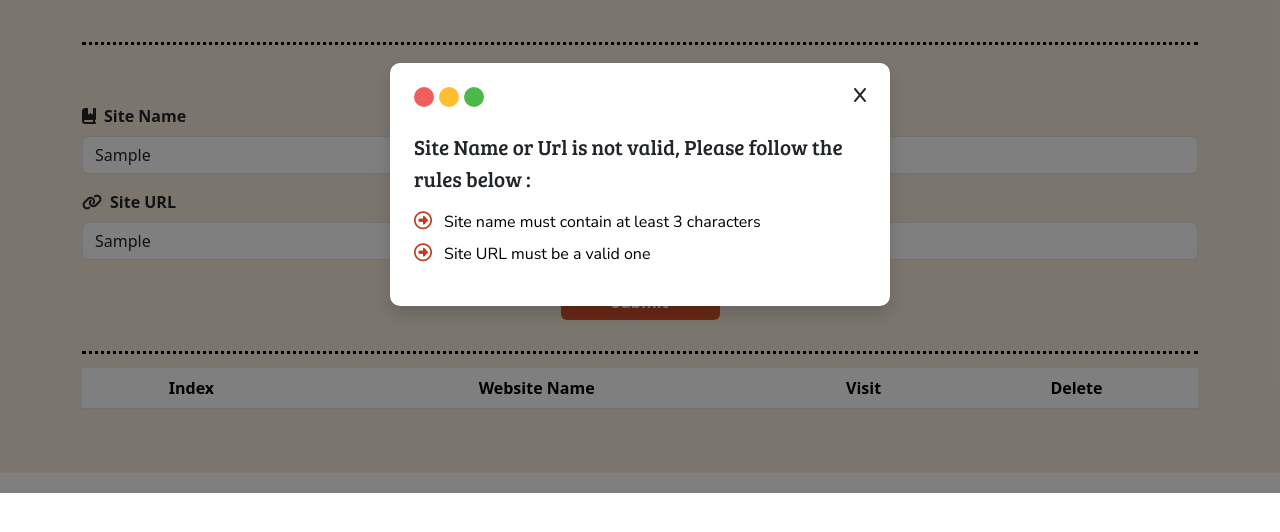
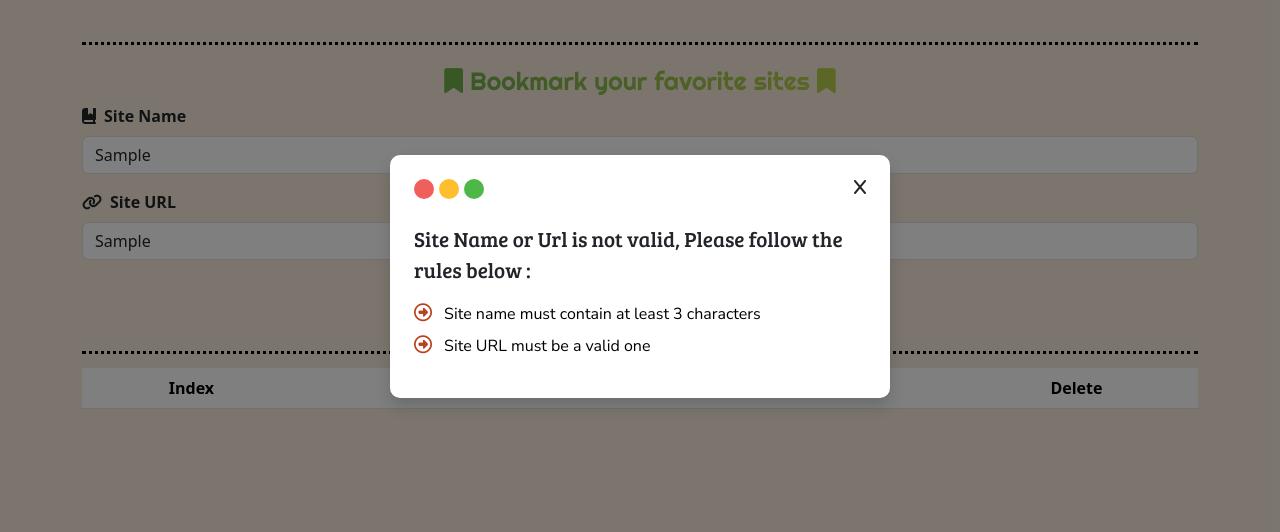
Before and after one commit to MohamedKhalel411/Bookmark, a plain HTML site: page index.html in a window 1280 px wide. Both pictures are taken after typing "Sample", "Sample" into the empty fields and a click on the button "Submit". Shown: the part 124-656 px from the top of the page. Drawn offline with Linux system fonts and the light colour scheme.

Commit message:
Add files via upload

```diff
--- a/css/style.css
+++ b/css/style.css
@@ -33,9 +33,10 @@ font-family: 'Bree Serif', serif;
     height: 45px;
 }
 .all-content{
-    /* height: 100vh; */
+    min-height: 100% ;
     background-color: #F7ECDE;
     position: relative;
+
 }
 .content{
     position: relative;
@@ -90,7 +91,7 @@ font-family: 'Bree Serif', serif;
     background-color: rgb(0 0 0 / 50%);
     top: 0;
     left: 0;
-    bottom: -20px;
+    bottom: 0;
     right: 0;
 }
 .layer{
--- a/index.html
+++ b/index.html
@@ -12,7 +12,7 @@
     <link rel="stylesheet" href="css/bootstrap.min.css">
     <link rel="stylesheet" href="css/style.css">
 </head>
-<body >
+<body class="vh-100">
     <div class="all-content  py-5">
         <div class="container">
             <div class="title  d-flex justify-content-center">
```
